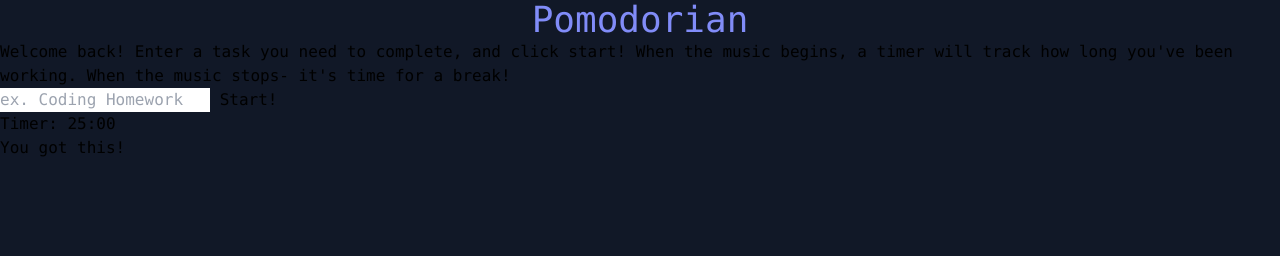
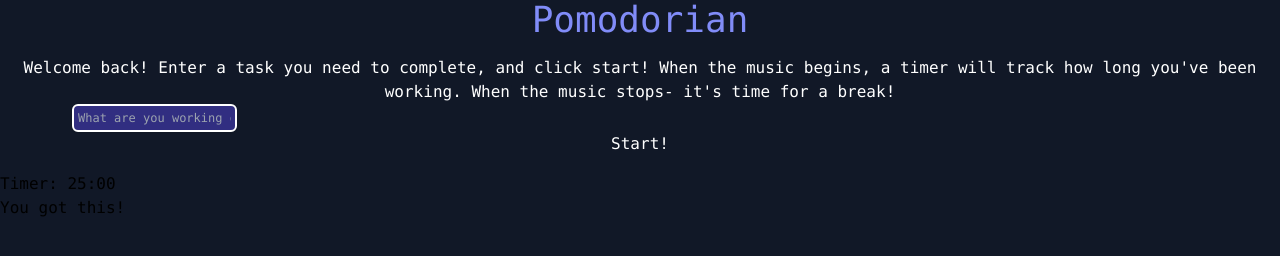
Before and after one commit to dieterichelizabeth/project-mixtape-pivot, a website: page index.html in a window 1280 px wide. Drawn offline with nearby package versions, Linux system fonts and the light colour scheme.

Commit message:
second tailwind styling

```diff
--- a/index.html
+++ b/index.html
@@ -16,7 +16,7 @@
     </header>
 
     <section id="thingsToDo">
-      <div id="content">
+      <div class="text-base text-white text-center m-4" id="content">
         <p>
           Welcome back! Enter a task you need to complete, and click start! When
           the music begins, a timer will track how long you've been working.
@@ -24,20 +24,27 @@
         </p>
         <form id="taskAtHand">
           <label for="task-name"></label>
-          <input
+          <div class="flex items-center">
+              <!--Fix-->
+          <input class=" justify-center ml-14 p-1 rounded-md bg-indigo-900 border-2 border-white text-xs shadow-sm" placeholder="What are you working on?" required
             type="text"
             name="taskname"
             id="task-name"
             placeholder="ex. Coding Homework"
           />
+          </div>
           <button id="start" type="button">Start!</button>
+          <!--
+              </div>
+  <button type="submit" class="text-white bg-blue-700 hover:bg-blue-800 focus:ring-4 focus:ring-blue-300 font-medium rounded-lg text-sm w-full sm:w-auto px-5 py-2.5 text-center dark:bg-blue-600 dark:hover:bg-blue-700 dark:focus:ring-blue-800">Submit</button>
+          -->
         </form>
       </div>
       <div id="next"></div>
     </section>
 
     <!-- Timer -->
-    <div>
+    <div class="">
       <p id="timer">Timer: 25:00</p>
     </div>
 
```
